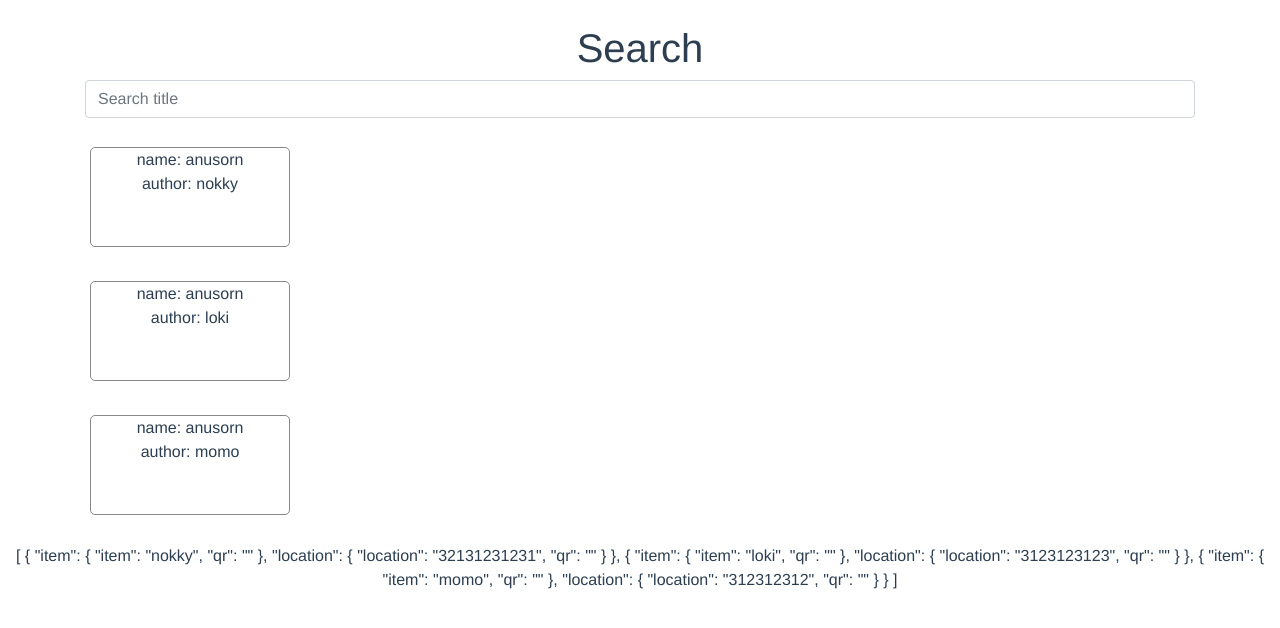
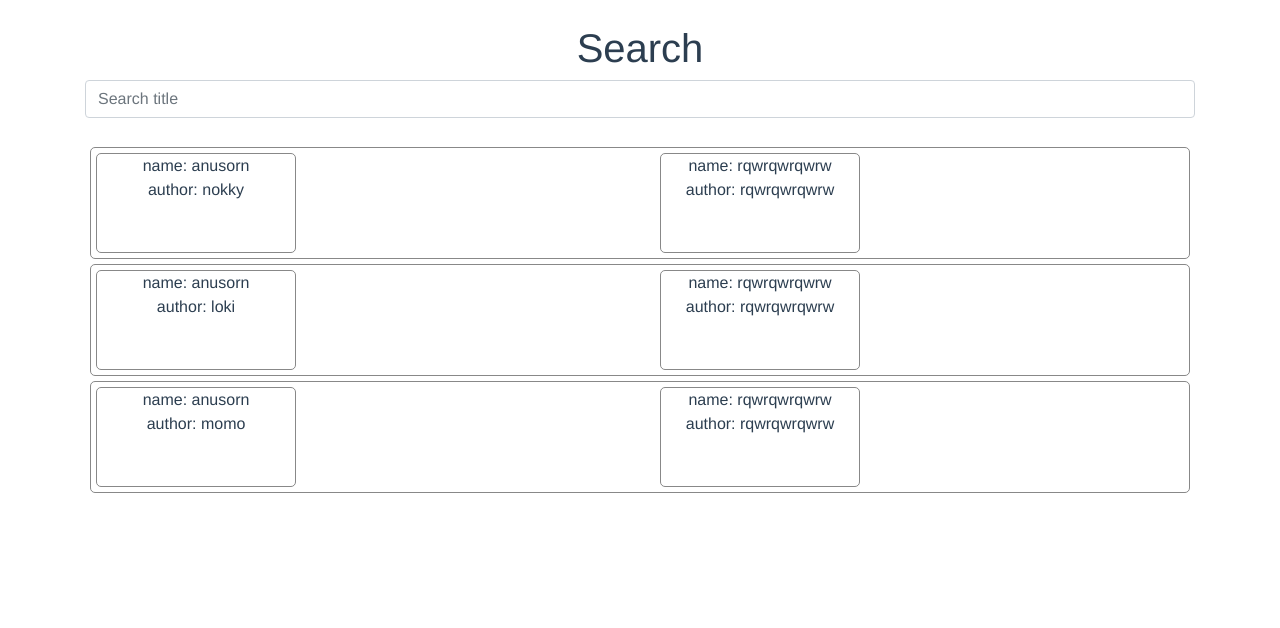
Before and after one commit to nokranger/myc_qrcode, a Vue app: page / in a window 1280 px wide. Shown: the top 628 px of the page. Built offline with nearby package versions, Linux system fonts and the light colour scheme.

Commit message:
add: search object

```diff
--- a/src/views/dashboard.vue
+++ b/src/views/dashboard.vue
@@ -9,18 +9,28 @@
         </b-col>
       </b-row>
       <br>
-      <div v-for="(post, index) in filteredList" :key="index">
-        <div style="border-radius: 5px;border: thin solid #888;width: 200px;height: 100px;margin:5px;">
-          <div>name: {{post.title.name}}</div>
-          <div>author: {{post.author.name}}</div>
-        </div>
-        <br>
+      <div style="border-radius: 5px;border: thin solid #888;margin:5px;" v-for="(post, index) in filteredList" :key="index">
+        <b-row>
+          <b-col>
+            <div style="border-radius: 5px;border: thin solid #888;width: 200px;height: 100px;margin:5px;">
+              <div>name: {{post.title.name}}</div>
+              <div>author: {{post.author.name}}</div>
+            </div>
+          </b-col>
+          <b-col>
+          <div style="border-radius: 5px;border: thin solid #888;width: 200px;height: 100px;margin:5px;">
+            <div>
+              name: {{post.title.qr}}
+            </div>
+            <div>
+              author: {{post.author.qr}}
+            </div>
+          </div>
+          </b-col>
+        </b-row>
         <!-- <div>{{filteredList}}</div> -->
       </div>
     </b-container>
-    <div>
-      {{postLists}}
-    </div>
   </div>
 </template>
 <script>
```
